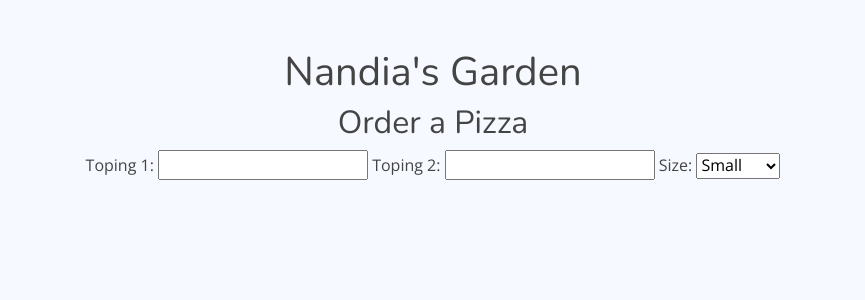
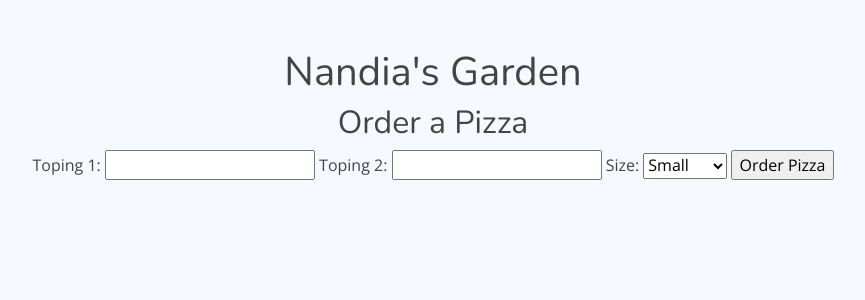
Before and after one commit to reskyramadhandi/smartnotes, a Django app: page /forms/order in a window 1280 px wide. Shown: the part 54-354 px from the top of the page, without its empty margins (207-1072 px from the left). Run offline with Django 3.2, Linux system fonts and the light colour scheme; some libraries are stand-ins or nearby versions.

Commit message:
Submitting Forms

```diff
--- a/forms/templates/forms/order.html
+++ b/forms/templates/forms/order.html
@@ -5,7 +5,9 @@
 <h1>Nandia's Garden</h1>
 <h2>Order a Pizza</h2>
 
-<form action="">
+<form action="{% url 'order' %}" method="post">
+    {% csrf_token %}
+
     <label for="topping1">Toping 1: </label>
     <input type="text" name="topping1" id="topping1">
 
@@ -18,6 +20,8 @@
         <option value="medium">Medium</option>
         <option value="large">Large</option>
     </select>
+
+    <input type="submit" value="Order Pizza">
 </form>
 
 
```
